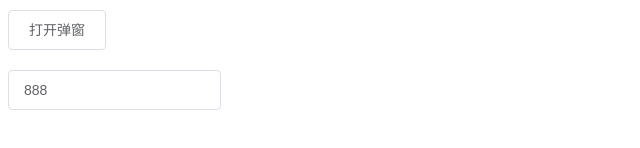
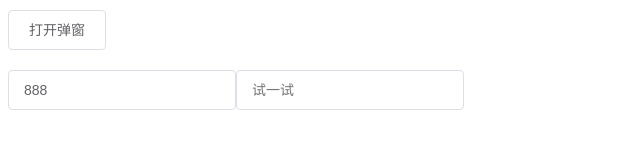
Before and after one commit to aiyaya211/aiyaya-ui, a Vue app: page / in a window 1280 px wide. Shown: the part 302-450 px from the top of the page, without its empty margins (0-640 px from the left). Built offline with nearby package versions, Linux system fonts and the light colour scheme; a web font is replaced by a local one.

Commit message:
输入框删除按钮

```diff
--- a/src/App.vue
+++ b/src/App.vue
@@ -54,7 +54,8 @@
     </ya-dialog>
     <!-- 输入框 -->
     <div class="row">
-      <ya-input placeholder="试一试" v-model="content"  />
+      <ya-input placeholder="试一试" v-model="content" clearable />
+      <ya-input placeholder="试一试" v-model="passwordContent" showPassword />
     </div>
   </div>
 </template>
@@ -66,7 +67,8 @@ export default {
   data() {
     return {
       visible: false,
-      content: '888'
+      content: '888',
+      passwordContent: ''
     }
   },
   methods: {
--- a/src/assets/fonts/font.scss
+++ b/src/assets/fonts/font.scss
@@ -1,10 +1,12 @@
 /* CDN 服务仅供平台体验和调试使用，平台不承诺服务的稳定性，企业客户需下载字体包自行发布使用并做好备份。 */
+/* CDN 服务仅供平台体验和调试使用，平台不承诺服务的稳定性，企业客户需下载字体包自行发布使用并做好备份。 */
+ /* CDN 服务仅供平台体验和调试使用，平台不承诺服务的稳定性，企业客户需下载字体包自行发布使用并做好备份。 */
 @font-face {
     font-family: 'iconfont';  /* Project id 3866858 */
-    src: url('//at.alicdn.com/t/c/font_3866858_z2mvm5l069.woff2?t=1674023763463') format('woff2'),
-         url('//at.alicdn.com/t/c/font_3866858_z2mvm5l069.woff?t=1674023763463') format('woff'),
-         url('//at.alicdn.com/t/c/font_3866858_z2mvm5l069.ttf?t=1674023763463') format('truetype');
-  }
+    src: url('//at.alicdn.com/t/c/font_3866858_hrpg7kc417h.woff2?t=1674625982334') format('woff2'),
+         url('//at.alicdn.com/t/c/font_3866858_hrpg7kc417h.woff?t=1674625982334') format('woff'),
+         url('//at.alicdn.com/t/c/font_3866858_hrpg7kc417h.ttf?t=1674625982334') format('truetype');
+}
 
 [class*='ya-icon-']{
     font-family:"iconfont"!important;
@@ -37,3 +39,9 @@
 .ya-icon-close-little:before {
     content: "\e654";
 }
+.ya-icon-qingchu:before {
+    content: "\e713";
+}
+.ya-icon-yanjing_yincang_o:before {
+    content: "\ebcd";
+}
--- a/src/components/input.vue
+++ b/src/components/input.vue
@@ -1,5 +1,5 @@
 <template>
-    <div class="ya-input">
+    <div class="ya-input" :class="{'ya-input--suffix': showIcon}">
         <input
         class="ya-input__inner"
         :class="{'is-disabled': disabled}"
@@ -9,8 +9,11 @@
         :name="name"
         :value="value"
         @input="changeVal"
-        :clearable="clearable"
         />
+        <span class="ya-input__suffix" v-if="showIcon">
+            <i v-if="clearable && value" class="ya-icon-qingchu ya-input__icon"  @click="clearContent"/>
+            <i v-if="showPassword" class="ya-input__icon ya-icon-yanjing_yincang_o"/>
+        </span>
     </div>
 </template>
 <script>
@@ -40,11 +43,26 @@ export default {
         clearable: {
             type: Boolean,
             default: false,
+        },
+        showPassword: {
+            type: Boolean,
+            default: false,
         }
+    },
+    computed: {
+        showIcon() {
+            return this.clearable || this.showPassword;
+        }
+
     },
     methods: {
         changeVal(e) {
             this.$emit('input', e.target.value)
+        },
+        clearContent() {
+            console.log('clearContent')
+            // 清空数据
+            this.$emit('input', '')
         }
     }
 }
@@ -54,6 +72,35 @@ export default {
     position: relative;
     font-size: 14px;
     display: inline-block;
+}
+.ya-input__suffix-inner {
+    pointer-events: all;
+}
+.ya-input--suffix {
+    .ya-input__inner {
+        padding-right: 30px;
+    }
+    .ya-input__suffix {
+        position: absolute;
+        height: 100%;
+        right: 5px;
+        top: 0;
+        text-align: center;
+        color: #c0c4cc;
+        transition: all .3s;
+        // https://zhuanlan.zhihu.com/p/71865866
+        // pointer-events: none;
+          i {
+            color: #c0c4cc;
+            font-size: 14px;
+            cursor: pointer;
+            transition: color .2s cubic-bezier(.645, .045,.355, 1);
+        }
+    }
+}
+.ya-input__icon {
+    width: 25px;
+    line-height: 40px;
 }
 .ya-input__inner {
     -webkit-appearance: none;
```
